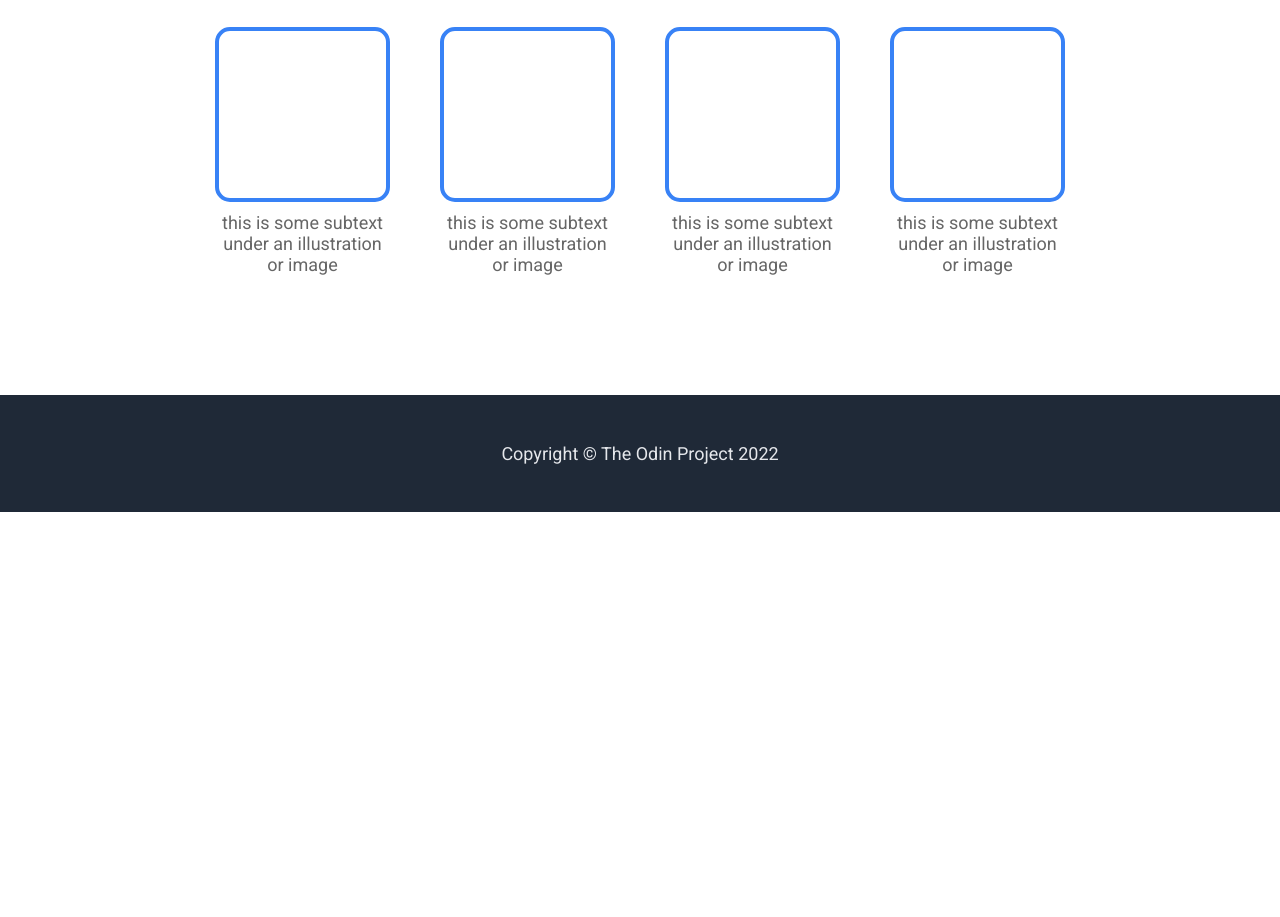
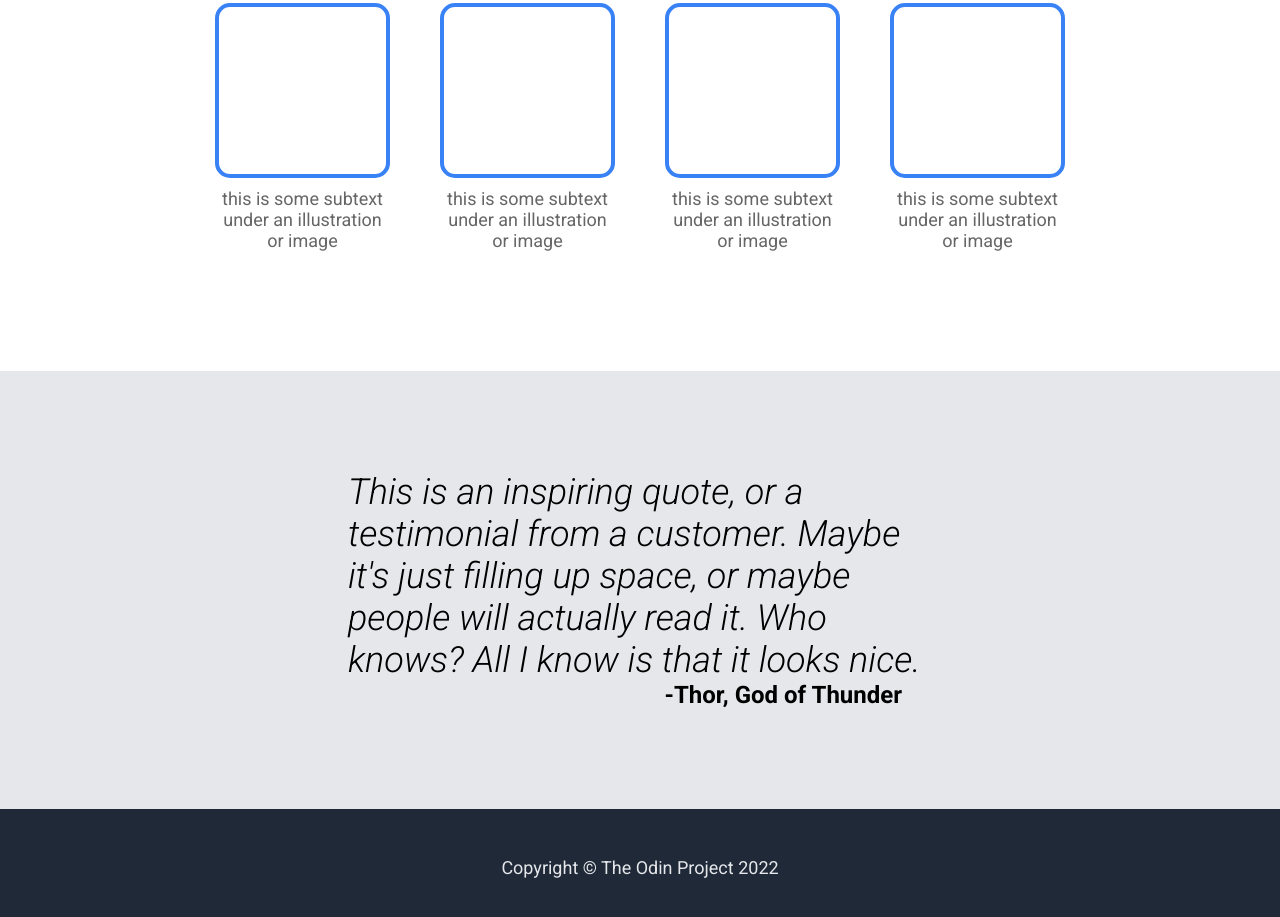
Before and after one commit to nwnordahl/landing-page, a plain HTML site: page index.html in a window 1280 px wide. Shown: the part 651-1568 px from the top of the page. Before the commit the page ends 1163 px from the top, so only its background shows below. Drawn offline with Linux system fonts and the light colour scheme.

Commit message:
Make section 3

```diff
--- a/css/style.css
+++ b/css/style.css
@@ -21,7 +21,7 @@ a {
 /* Header */
 .header {
   background-color: #1f2937;
-  padding: 16px 232px;
+  padding: 24px 232px;
   display: flex;
   justify-content: space-between;
   align-items: center;
@@ -45,7 +45,7 @@ a {
 /* Section 1 */
 .section-1 {
   background-color: #1f2937;
-  padding: 120px 232px;
+  padding: 100px 232px;
   display: flex;
   gap: 45px;
 }
@@ -129,6 +129,32 @@ a {
   color: #666;
 }
 
+/* Section 3 */
+.section-3 {
+  background-color: #e5e7eb;
+  padding: 100px 348px;
+
+  display: flex;
+  justify-content: center;
+}
+
+.section-3 .quote-author-container {
+  display: flex;
+  flex-direction: column;
+}
+
+.section-3 .quote-author-container .quote {
+  font-size: 36px;
+  font-weight: 300;
+}
+
+.section-3 .quote-author-container .author {
+  align-self: flex-end;
+  font-weight: bold;
+  font-size: 24px;
+  margin-right: 30px;
+}
+
 /* Footer */
 .footer {
   margin-top: auto;
--- a/index.html
+++ b/index.html
@@ -70,6 +70,20 @@
       </div>
     </div>
 
+    <!-- Section 3 -->
+    <div class="section-3">
+      <div class="quote-author-container">
+        <p class="quote">
+          <em>
+            This is an inspiring quote, or a testimonial from a customer. Maybe
+            it's just filling up space, or maybe people will actually read it.
+            Who knows? All I know is that it looks nice.
+          </em>
+        </p>
+        <p class="author">-Thor, God of Thunder</p>
+      </div>
+    </div>
+
     <!-- Footer -->
     <div class="footer">
       <p>Copyright &copy; The Odin Project 2022</p>
```
